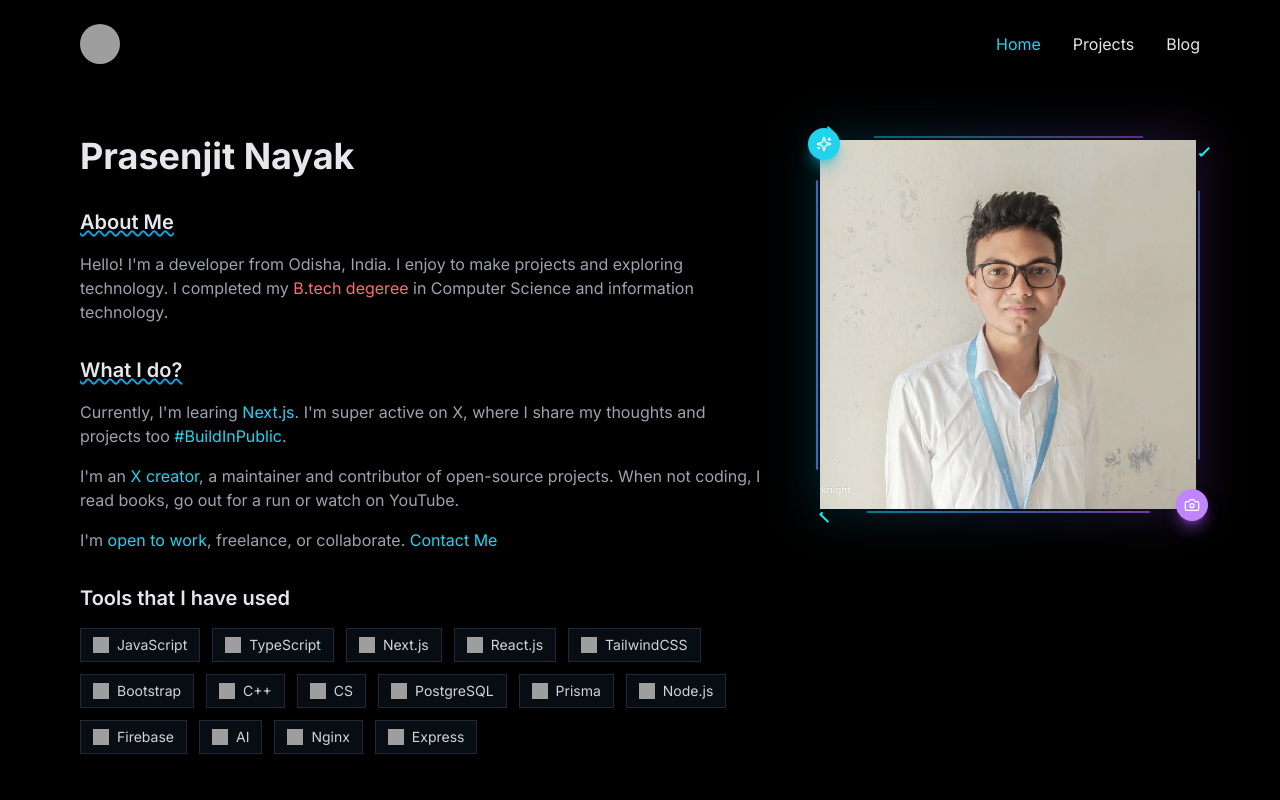
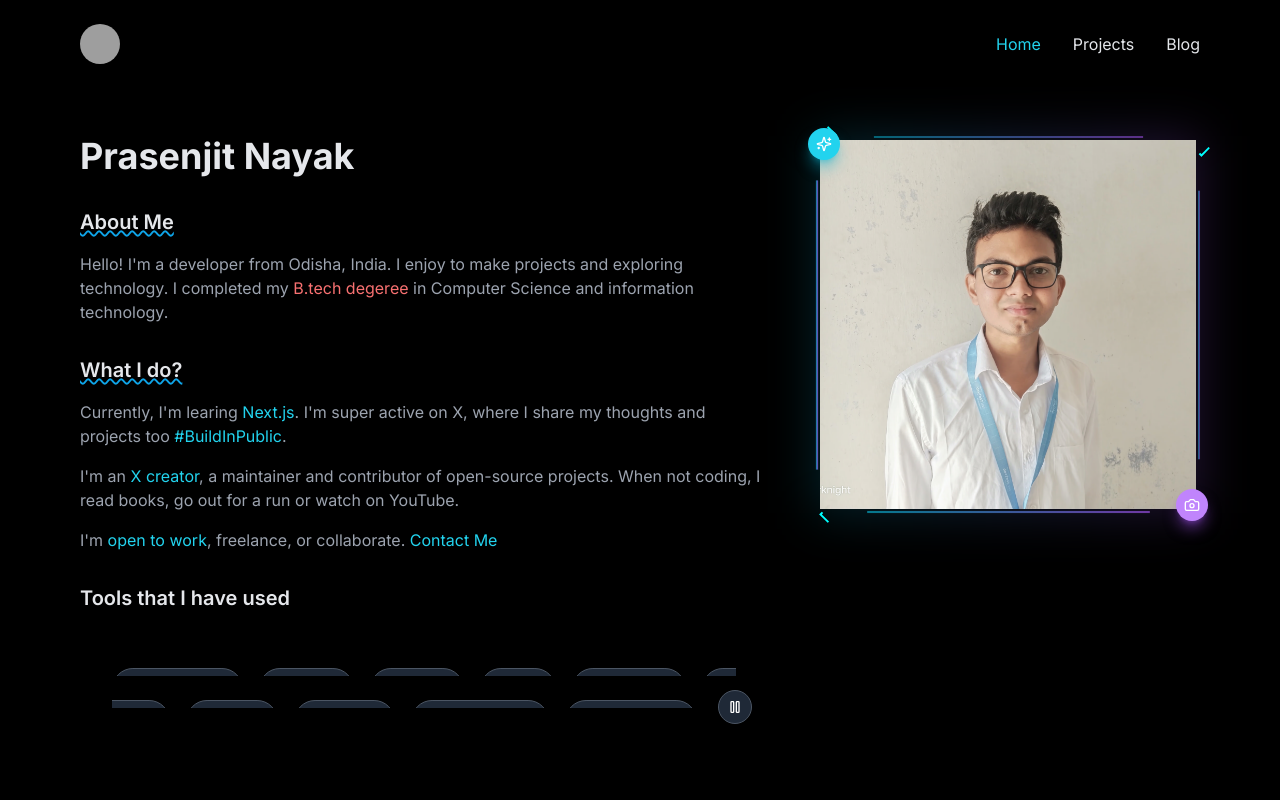
Before and after one commit to StarKnightt/prasen-dev, a Next.js app: page / in a window 1280 px wide. Shown: the top 800 px of the page. Built offline with nearby package versions, Linux system fonts and the light colour scheme; grey boxes are pictures that could not be loaded.

Commit message:
removed zoomin feature

```diff
--- a/app/page.js
+++ b/app/page.js
@@ -4,7 +4,6 @@ import { TechStack } from '@/components/tech-stack'
 import { RecentPosts } from '@/components/recent-posts'
 import { ContactForm } from '@/components/contact-form'
 import { SocialLinks } from '@/components/social-links'
-import { EnhancedImage } from '@/components/enhanced-image'
 import { AnimatedImage } from '@/components/animated-image'
 
 export default function Home() {
--- a/components/animated-image.js
+++ b/components/animated-image.js
@@ -126,7 +126,7 @@ export function AnimatedImage({
               animate={{ scale: isHovered ? 1 : 0, rotate: 0 }}
               transition={{ type: "spring", stiffness: 260, damping: 20 }}
             >
-              <ZoomIn className="text-white w-10 h-10" />
+              {/* <ZoomIn className="text-white w-10 h-10" /> */}
             </motion.div>
           </motion.div>
         </div>
--- a/components/enhanced-image.js
+++ /dev/null
@@ -1,34 +0,0 @@
-'use client'
-
-import { useState } from 'react'
-import Image from 'next/image'
-import { motion } from 'framer-motion'
-import { ZoomIn } from 'lucide-react'
-
-export function EnhancedImage({ src, alt, width, height }) {
-  const [isHovered, setIsHovered] = useState(false)
-
-  return (
-    <motion.div
-      className="relative group cursor-pointer"
-      onHoverStart={() => setIsHovered(true)}
-      onHoverEnd={() => setIsHovered(false)}
-      whileHover={{ scale: 1.05 }}
-      transition={{ duration: 0.3 }}
-    >
-      <Image
-        src={src}
-        alt={alt}
-        width={width}
-        height={height}
-        className="rounded-lg border-2 border-cyan-400/20 shadow-lg shadow-cyan-400/20 transition-all duration-300 group-hover:border-cyan-400/50 group-hover:shadow-cyan-400/40"
-      />
-      <motion.div
-        className="absolute inset-0 bg-black bg-opacity-50 rounded-lg flex items-center justify-center opacity-0 transition-opacity duration-300"
-        animate={{ opacity: isHovered ? 1 : 0 }}
-      >
-        <ZoomIn className="text-white w-10 h-10" />
-      </motion.div>
-    </motion.div>
-  )
-}
--- a/components/tech-stack.js
+++ b/components/tech-stack.js
@@ -1,33 +1,140 @@
+'use client'
+
+import { useRef, useEffect, useState } from 'react'
+import { motion, useAnimation, AnimatePresence } from 'framer-motion'
+import {
+  SiNextdotjs, SiReact, SiTailwindcss, SiBootstrap,
+  SiCplusplus, SiCss3, SiC, SiPython, SiSolidity,
+  SiKeras, SiBun, SiFlask, SiArchlinux, SiMongodb,
+  SiPostgresql, SiNodedotjs
+} from 'react-icons/si'
+import { Pause, Play } from 'lucide-react'
+
 export function TechStack() {
-  const technologies = [
-    { name: 'JavaScript', icon: 'https://raw.githubusercontent.com/github/explore/80688e429a7d4ef2fca1e82350fe8e3517d3494d/topics/javascript/javascript.png' },
-    { name: 'TypeScript', icon: 'https://raw.githubusercontent.com/github/explore/80688e429a7d4ef2fca1e82350fe8e3517d3494d/topics/typescript/typescript.png' },
-    { name: 'Next.js', icon: '/next-js.svg' },
-    { name: 'React.js', icon: 'https://raw.githubusercontent.com/github/explore/80688e429a7d4ef2fca1e82350fe8e3517d3494d/topics/react/react.png' },
-    { name: 'TailwindCSS', icon: 'https://raw.githubusercontent.com/github/explore/80688e429a7d4ef2fca1e82350fe8e3517d3494d/topics/tailwind/tailwind.png' },
-    { name: 'Bootstrap', icon: 'https://raw.githubusercontent.com/github/explore/80688e429a7d4ef2fca1e82350fe8e3517d3494d/topics/bootstrap/bootstrap.png' },
-    { name: 'C++', icon: 'https://raw.githubusercontent.com/github/explore/80688e429a7d4ef2fca1e82350fe8e3517d3494d/topics/cpp/cpp.png' },
-    { name: 'CS', icon: 'https://raw.githubusercontent.com/github/explore/80688e429a7d4ef2fca1e82350fe8e3517d3494d/topics/csharp/csharp.png' },
-    { name: 'PostgreSQL', icon: 'https://raw.githubusercontent.com/github/explore/80688e429a7d4ef2fca1e82350fe8e3517d3494d/topics/postgresql/postgresql.png' },
-    { name: 'Prisma', icon: '/prisma.svg' },
-    { name: 'Node.js', icon: 'https://raw.githubusercontent.com/github/explore/80688e429a7d4ef2fca1e82350fe8e3517d3494d/topics/nodejs/nodejs.png' },
-    { name: 'Firebase', icon: '/firebase.svg' },
-    { name: 'AI', icon: '/ai.svg' },
-    { name: 'Nginx', icon: '/nginx.svg' },
-    { name: 'Express', icon: '/express.svg' },
+  const [isPaused, setIsPaused] = useState(false)
+  const [isHovered, setIsHovered] = useState(false)
+
+  const row1 = [
+    { name: 'Next.js', Icon: SiNextdotjs },
+    { name: 'React.js', Icon: SiReact },
+    { name: 'TailwindCSS', Icon: SiTailwindcss },
+    { name: 'Bootstrap', Icon: SiBootstrap },
+    { name: 'C++', Icon: SiCplusplus },
+    { name: 'CSS', Icon: SiCss3 },
+    { name: 'C', Icon: SiC },
+    { name: 'Python', Icon: SiPython }
   ]
 
+  const row2 = [
+    { name: 'Solidity', Icon: SiSolidity },
+    { name: 'Keras', Icon: SiKeras },
+    { name: 'Bun', Icon: SiBun },
+    { name: 'Flask', Icon: SiFlask },
+    { name: 'Arch Linux', Icon: SiArchlinux },
+    { name: 'MongoDB', Icon: SiMongodb },
+    { name: 'PostgreSQL', Icon: SiPostgresql },
+    { name: 'Node.js', Icon: SiNodedotjs }
+  ]
+
+  const ScrollingRow = ({ items, reverse = false }) => {
+    const containerRef = useRef(null)
+    const [containerWidth, setContainerWidth] = useState(0)
+    const controls = useAnimation()
+
+    useEffect(() => {
+      const updateWidth = () => {
+        if (containerRef.current) {
+          setContainerWidth(containerRef.current.offsetWidth)
+        }
+      }
+
+      updateWidth()
+      window.addEventListener('resize', updateWidth)
+      return () => window.removeEventListener('resize', updateWidth)
+    }, [])
+
+    useEffect(() => {
+      if (containerWidth > 0 && !isPaused) {
+        controls.start({
+          x: reverse ? [0, -containerWidth] : [-containerWidth, 0],
+          transition: {
+            x: {
+              repeat: Infinity,
+              repeatType: "loop",
+              duration: isHovered ? 30 : 20,
+              ease: "linear",
+            },
+          },
+        })
+      } else {
+        controls.stop()
+      }
+    }, [containerWidth, controls, reverse, isPaused, isHovered])
+
+    return (
+      <div
+        ref={containerRef}
+        className="relative overflow-hidden py-2"
+        role="region"
+        aria-label={`Scrolling tech stack ${reverse ? 'reverse' : 'forward'}`}
+      >
+        <motion.div
+          className="flex absolute"
+          animate={controls}
+        >
+          {[...items, ...items].map((item, index) => (
+            <motion.div
+              key={`${item.name}-${index}`}
+              className="flex items-center gap-2 px-4 py-2 mx-2 rounded-full bg-gray-800 border border-gray-600 hover:border-cyan-500 hover:bg-cyan-500/10 transition-all"
+              whileHover={{
+                scale: 1.05,
+                transition: { duration: 0.2 }
+              }}
+              role="listitem"
+            >
+              <div className="w-6 h-6 flex items-center justify-center">
+                <item.Icon
+                  size={20}
+                  className="text-white" // Changed from text-cyan-400 to text-white for better visibility
+                  aria-hidden="true"
+                />
+              </div>
+              <span className="text-sm text-white font-medium whitespace-nowrap">
+                {item.name}
+              </span>
+            </motion.div>
+          ))}
+        </motion.div>
+      </div>
+    )
+  }
+
   return (
-    <div className="flex flex-wrap gap-3">
-      {technologies.map((tech) => (
-        <div
-          key={tech.name}
-          className="px-3 py-1.5 bg-gray-900/50 rounded-lg border border-gray-800 flex items-center gap-2"
-        >
-          <img src={tech.icon} alt={tech.name} className="w-4 h-4" />
-          <span className="text-sm text-gray-300">{tech.name}</span>
+    <div
+      className="w-full overflow-hidden bg-black py-8 relative"
+      onMouseEnter={() => setIsHovered(true)}
+      onMouseLeave={() => setIsHovered(false)}
+    >
+      <div className="container mx-auto px-4 sm:px-6 lg:px-8 max-w-[1920px]">
+        <div className="flex flex-col gap-4">
+          <ScrollingRow items={row1} />
+          <ScrollingRow items={row2} reverse />
         </div>
-      ))}
+      </div>
+
+      <button
+        onClick={() => setIsPaused(!isPaused)}
+        className="absolute bottom-4 right-4 p-2 rounded-full bg-gray-800 border border-gray-600 hover:border-cyan-500 hover:bg-cyan-500/10 transition-all"
+        aria-label={isPaused ? "Resume animation" : "Pause animation"}
+      >
+        <AnimatePresence mode="wait">
+          {isPaused ? (
+            <Play className="w-4 h-4 text-white" />
+          ) : (
+            <Pause className="w-4 h-4 text-white" />
+          )}
+        </AnimatePresence>
+      </button>
     </div>
   )
 }
--- a/package.json
+++ b/package.json
@@ -19,6 +19,7 @@
     "next": "15.0.3",
     "react": "19.0.0-rc-66855b96-20241106",
     "react-dom": "19.0.0-rc-66855b96-20241106",
+    "react-icons": "^5.3.0",
     "tailwind-merge": "^2.5.4",
     "tailwindcss-animate": "^1.0.7"
   },
```
Also changed, not shown: 1 other file (tests, documents, lock files or other folders).
